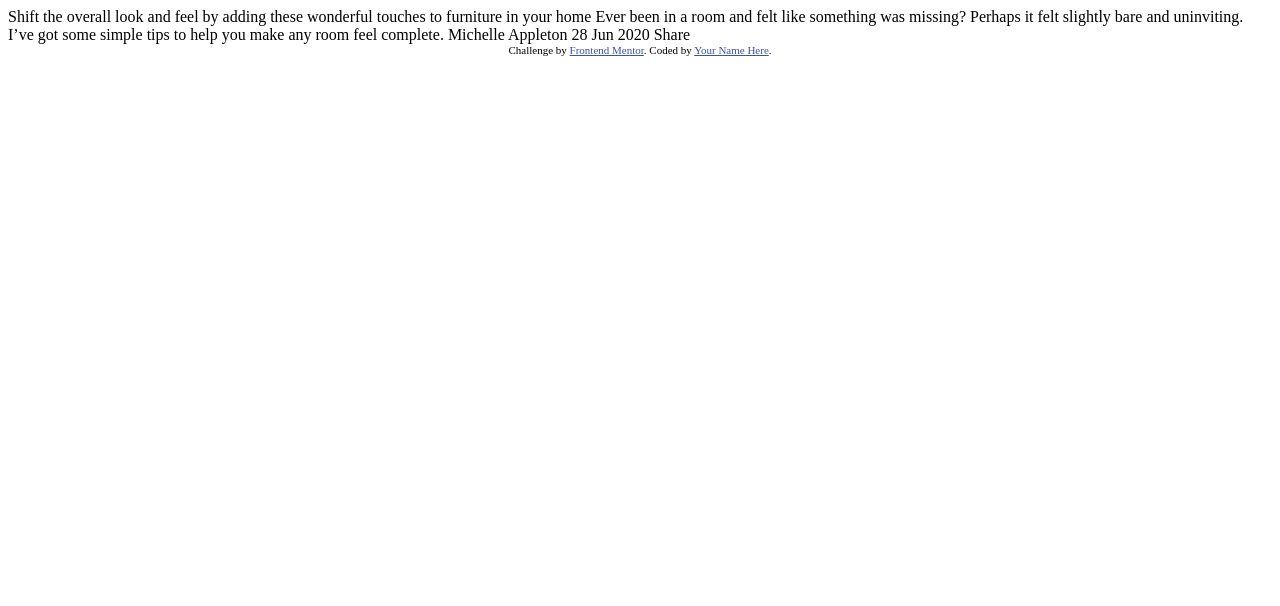
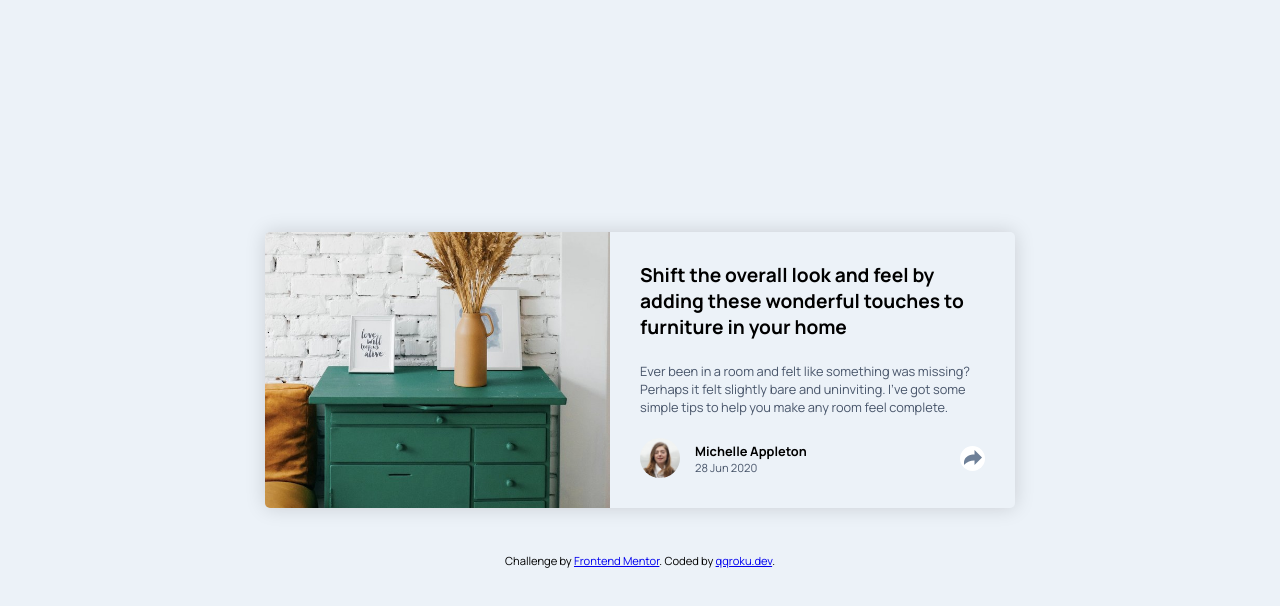
Before and after one commit to qqroku/Article-preview-component, a plain HTML site: page index.html in a window 1280 px wide. Drawn offline with Linux system fonts and the light colour scheme.

Commit message:
initial design for desktop view

```diff
--- a/index.html
+++ b/index.html
@@ -1,36 +1,106 @@
 <!DOCTYPE html>
 <html lang="en">
   <head>
-  <meta charset="UTF-8">
-  <meta name="viewport" content="width=device-width, initial-scale=1.0"> <!-- displays site properly based on user's device -->
+    <meta charset="UTF-8" />
+    <meta name="viewport" content="width=device-width, initial-scale=1.0" />
+    <!-- displays site properly based on user's device -->
 
-  <link rel="icon" type="image/png" sizes="32x32" href="./images/favicon-32x32.png">
+    <link
+      rel="icon"
+      type="image/png"
+      sizes="32x32"
+      href="./images/favicon-32x32.png"
+    />
 
     <title>Frontend Mentor | Article preview component</title>
 
-  <!-- Feel free to remove these styles or customise in your own stylesheet 👍 -->
-  <style>
-    .attribution { font-size: 11px; text-align: center; }
-    .attribution a { color: hsl(228, 45%, 44%); }
-  </style>
+    <link rel="stylesheet" href="styles.css" />
+
+    <!--* Fonts -->
+    <link rel="preconnect" href="https://fonts.googleapis.com" />
+    <link rel="preconnect" href="https://fonts.gstatic.com" crossorigin />
+    <link
+      href="https://fonts.googleapis.com/css2?family=Manrope:wght@200..800&display=swap"
+      rel="stylesheet"
+    />
   </head>
   <body>
+    <div class="flex-container">
+      <div class="left">
+        <img src="./images/drawers.jpg" alt="drawers" class="left_img" />
+      </div>
+      <div class="right">
+        <p class="right_title">
+          Shift the overall look and feel by adding these wonderful touches to
+          furniture in your home
+        </p>
 
-  Shift the overall look and feel by adding these wonderful
-  touches to furniture in your home
+        <p class="right_message">
+          Ever been in a room and felt like something was missing? Perhaps it
+          felt slightly bare and uninviting. I&apos;ve got some simple tips to
+          help you make any room feel complete.
+        </p>
 
-  Ever been in a room and felt like something was missing? Perhaps
-  it felt slightly bare and uninviting. I’ve got some simple tips
-  to help you make any room feel complete.
+        <div class="right_user">
+          <div class="user">
+            <img
+              src="./images/avatar-michelle.jpg"
+              alt="michelle avatar"
+              class="right_userAvatar"
+            />
 
-  Michelle Appleton
-  28 Jun 2020
+            <span>
+              <p class="right_userName">Michelle Appleton</p>
 
-  Share
+              <p class="right_userBirthdate">28 Jun 2020</p>
+            </span>
+          </div>
+
+          <div class="share_wrapper">
+            <button class="share_btn" id="share_btn">
+              <img
+                src="./images/icon-share.svg"
+                alt="share btn"
+                class="share_img"
+              />
+            </button>
+
+            <div class="share_popup" id="share_popup">
+              <p class="share_popupText">share</p>
+              <a href="#">
+                <img
+                  src="./images/icon-facebook.svg"
+                  alt="facebook icon"
+                  class="share_fbIcon"
+                />
+              </a>
+              <a href="#">
+                <img
+                  src="./images/icon-twitter.svg"
+                  alt="twitter icon"
+                  class="share_twitterIcon"
+                />
+              </a>
+              <a href="#">
+                <img
+                  src="./images/icon-pinterest.svg"
+                  alt="pinterest icon"
+                  class="share_pinterestIcon"
+                />
+              </a>
+            </div>
+          </div>
+        </div>
+      </div>
+    </div>
 
     <div class="attribution">
-    Challenge by <a href="https://www.frontendmentor.io?ref=challenge" target="_blank">Frontend Mentor</a>.
-    Coded by <a href="#">Your Name Here</a>.
+      Challenge by
+      <a href="https://www.frontendmentor.io?ref=challenge" target="_blank"
+        >Frontend Mentor</a
+      >. Coded by <a href="https://github.com/qqroku">qqroku.dev</a>.
     </div>
+
+    <script src="script.js"></script>
   </body>
 </html>
--- /dev/null
+++ b/script.js
@@ -0,0 +1,6 @@
+const shareBtn = document.getElementById("share_btn");
+const sharePopup = document.getElementById("share_popup");
+
+shareBtn.addEventListener("click", () => {
+  sharePopup.classList.toggle("active");
+});
--- /dev/null
+++ b/styles.css
@@ -0,0 +1,189 @@
+* {
+  box-sizing: border-box;
+  margin: 0;
+  padding: 0;
+}
+
+html {
+  font-size: 16px;
+  font-family: "Manrope", sans-serif;
+}
+
+body {
+  background-color: hsl(210, 46%, 95%);
+  display: flex;
+  flex-direction: column;
+  justify-content: center;
+  align-items: center;
+  gap: 25px;
+  padding: 50px 20px;
+  min-height: 100vh;
+}
+
+.flex-container {
+  display: flex;
+  flex-direction: row;
+  justify-content: center;
+  align-items: stretch;
+  width: 100%;
+  max-width: 750px;
+  box-shadow: 0 0px 20px rgba(0, 0, 0, 0.15);
+  border-radius: 5px;
+}
+
+.left {
+  flex: 1;
+}
+
+.left_img {
+  width: 100%;
+  height: 100%;
+  object-fit: cover;
+  display: block;
+  border-top-left-radius: 5px;
+  border-bottom-left-radius: 5px;
+}
+
+.right {
+  flex: 1;
+  display: flex;
+  flex-direction: column;
+  justify-content: space-between;
+  padding: 30px;
+  gap: 10px;
+}
+
+.right_title {
+  font-size: 1.2rem;
+  font-weight: 700;
+}
+
+.right_message {
+  font-size: 0.8rem;
+  color: hsl(217, 19%, 35%);
+}
+
+.right_user {
+  display: flex;
+  flex-direction: row;
+  align-items: center;
+  justify-content: space-between;
+  gap: 5px;
+}
+
+.user {
+  display: flex;
+  flex-direction: row;
+  align-items: center;
+  gap: 15px;
+}
+
+.right_userAvatar {
+  width: 40px;
+  border-radius: 50%;
+}
+
+.right_userName {
+  font-size: 0.8rem;
+  font-weight: 700;
+}
+
+.right_userBirthdate {
+  font-size: 0.7rem;
+  color: hsl(217, 19%, 35%);
+}
+
+.share_btn {
+  border: none;
+  border-radius: 50%;
+  background-color: white;
+  width: 25px;
+  height: 25px;
+  padding: 3px 3px 4px 4px;
+  display: flex;
+  justify-content: center;
+  align-items: center;
+  cursor: pointer;
+  transition: background-color 0.15s;
+}
+
+.share_img {
+  width: 100%;
+  height: 100%;
+  object-fit: contain;
+  display: block;
+}
+
+.share_btn:hover {
+  background-color: hsl(214, 17%, 51%);
+}
+
+.share_btn:active {
+  opacity: 0.8;
+}
+
+.share_btn:hover .share_img {
+  filter: brightness(0) invert(1);
+}
+
+.share_wrapper {
+  position: relative;
+}
+
+.share_popup {
+  background-color: hsl(217, 19%, 35%);
+  position: absolute;
+  bottom: 40px;
+  right: -97px;
+  display: none;
+  flex-direction: row;
+  align-items: center;
+  gap: 15px;
+  padding: 12px 30px;
+  border-radius: 6px;
+}
+
+.share_popup::after {
+  content: "";
+  position: absolute;
+  bottom: -9px;
+  left: 50%;
+  transform: translateX(-50%);
+  width: 0;
+  height: 0;
+
+  border-left: 10px solid transparent;
+  border-right: 10px solid transparent;
+  border-top: 10px solid hsl(217, 19%, 35%);
+}
+
+.share_popupText {
+  margin-right: 10px;
+  font-size: 0.7rem;
+  font-weight: 200;
+  color: white;
+  text-align: center;
+  text-transform: uppercase;
+  letter-spacing: 0.2em;
+}
+
+.share_popup a {
+  width: 20px;
+  height: 20px;
+}
+
+.share_popup a img {
+  display: block;
+  width: 95%;
+  height: 95%;
+}
+
+.share_popup.active {
+  display: flex;
+}
+
+.attribution {
+  margin-top: 20px;
+  text-align: center;
+  font-size: 0.7rem;
+}
```
Lines whose indentation alone changed are shown as unchanged.
